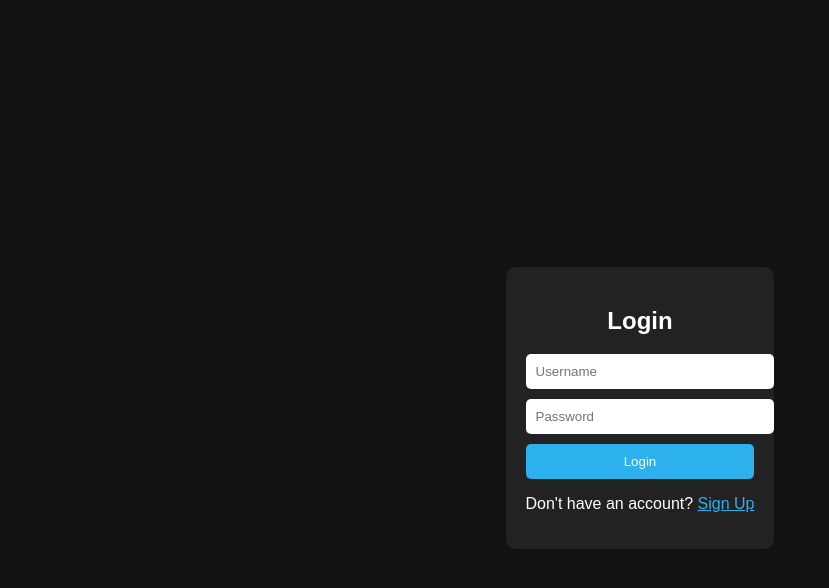
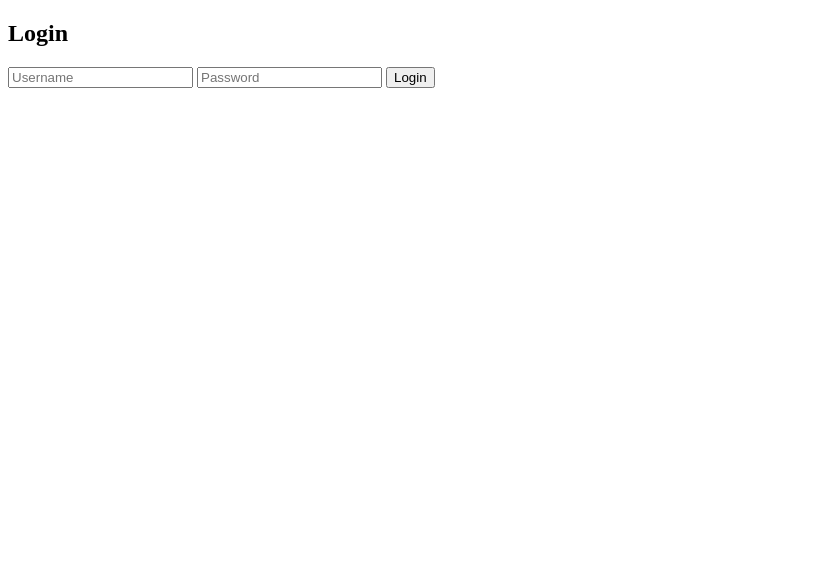
Before and after one commit to 5kylinee/forum.lesluzidogon, a plain HTML site: page index.html in a window 1280 px wide. Shown: the whole page, without its empty margins (0-829 px from the left). Drawn offline with Linux system fonts and the light colour scheme.

Commit message:
Update index.html

```diff
--- a/index.html
+++ b/index.html
@@ -1,22 +1,14 @@
 <!DOCTYPE html>
 <html lang="en">
 <head>
-    <meta charset="UTF-8">
-    <meta name="viewport" content="width=device-width, initial-scale=1.0">
-    <title>Login - Forum</title>
-    <link rel="stylesheet" href="styles.css">
+    <title>Login</title>
 </head>
 <body>
-    <div class="form-container">
-        <h2>Login</h2>
-        <form id="loginForm">
-            <input type="text" id="loginUsername" placeholder="Username" required>
-            <input type="password" id="loginPassword" placeholder="Password" required>
-            <button type="submit">Login</button>
-        </form>
-        <p>Don't have an account? <a href="register.html">Sign Up</a></p>
-    </div>
-
-    <script src="app.js"></script>
+    <h2>Login</h2>
+    <form action="LoginServlet" method="post">
+        <input type="text" name="username" placeholder="Username" required>
+        <input type="password" name="password" placeholder="Password" required>
+        <button type="submit">Login</button>
+    </form>
 </body>
 </html>
```
